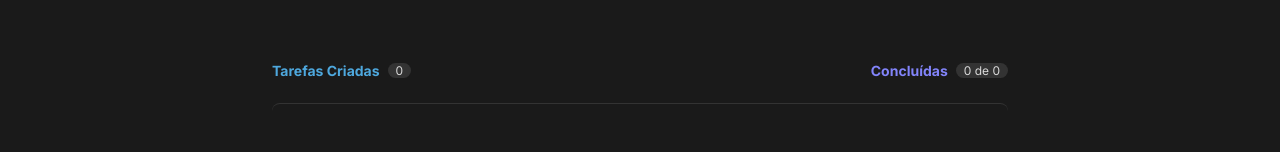
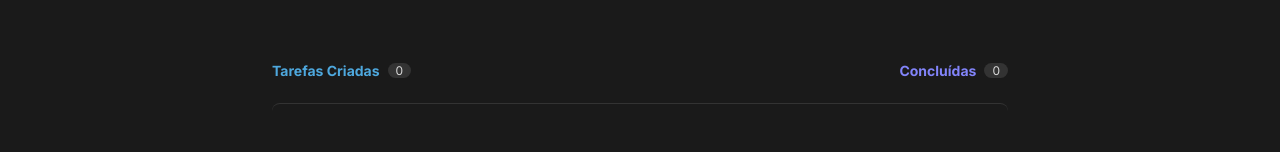
Before and after one commit to KevinGuedes/todo-list-react, a React (Vite) app: page / in a window 1280 px wide. Shown: the part 229-381 px from the top of the page. Built offline with nearby package versions, Linux system fonts and the light colour scheme.

Commit message:
Fixing todos count

```diff
--- a/src/components/ToDosList.tsx
+++ b/src/components/ToDosList.tsx
@@ -47,9 +47,13 @@ export function ToDosList() {
 
         <div className={styles.toDosCount}>
           <strong className={styles.toDosCompleted}>Concluídas</strong>
-          <span>
-            {completedToDosCount} de {toDos.length}
-          </span>
+          {toDos.length === 0 ? (
+            <span>0</span>
+          ) : (
+            <span>
+              {completedToDosCount} de {toDos.length}
+            </span>
+          )}
         </div>
       </header>
 
```
